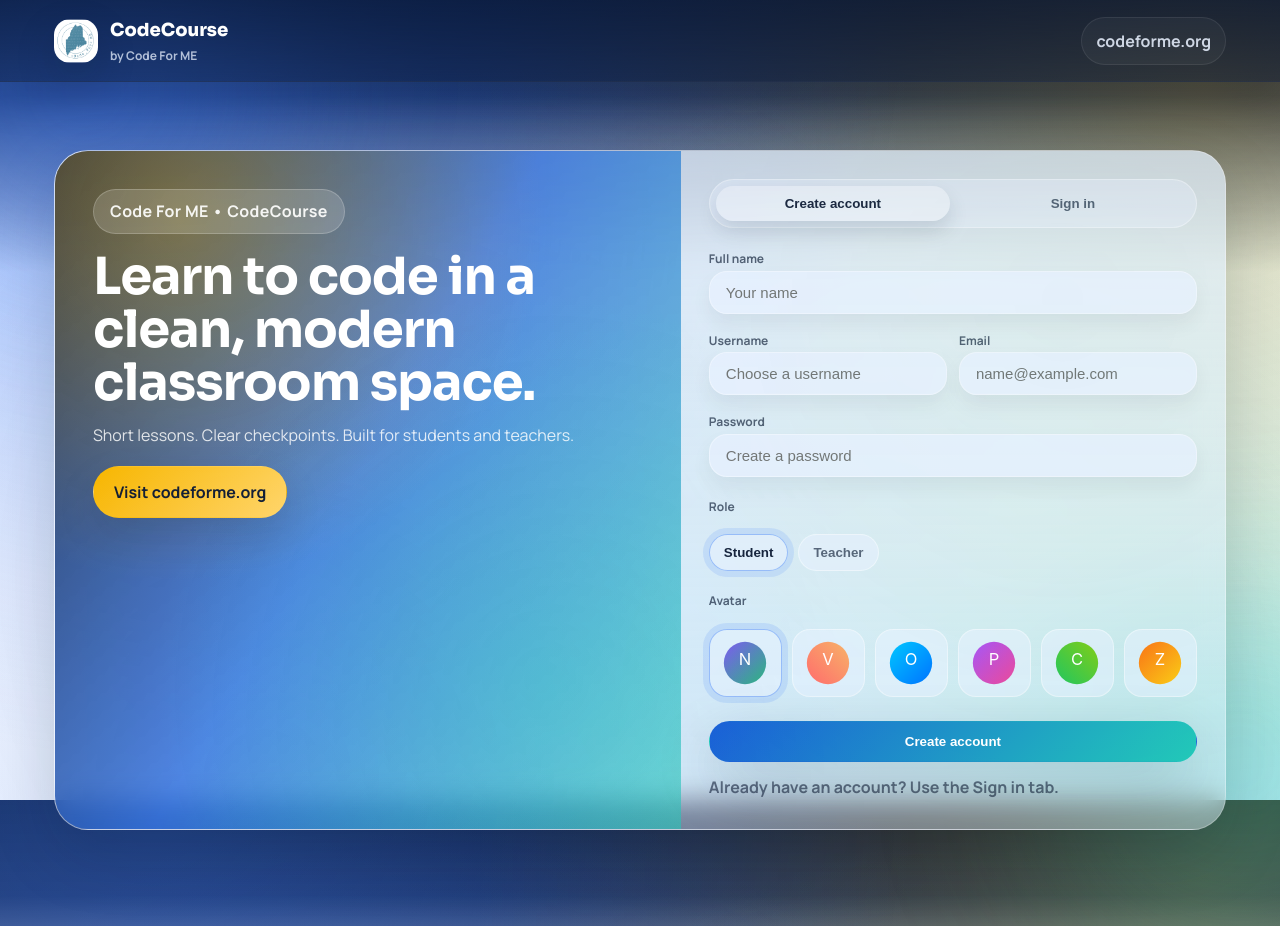
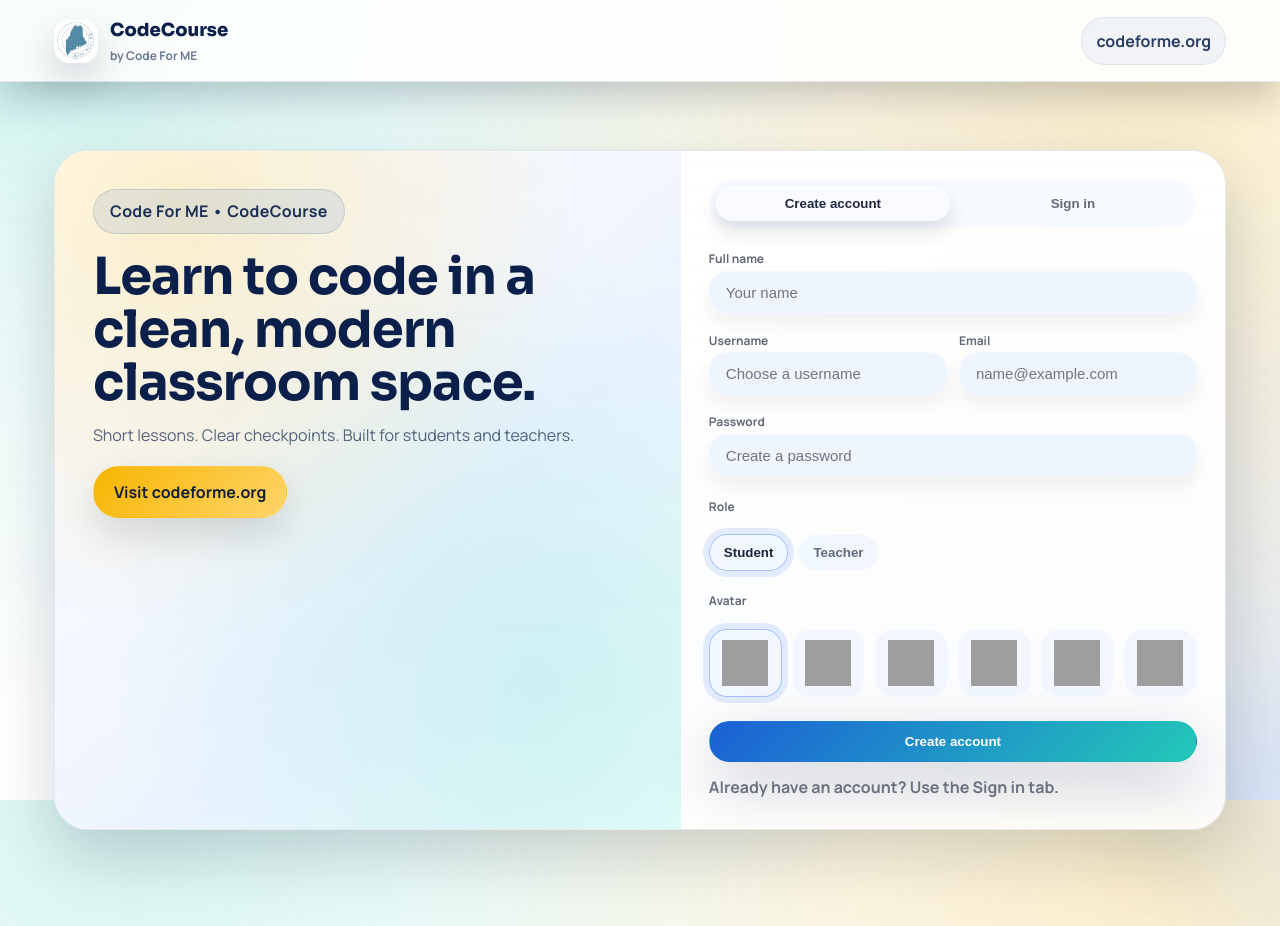
Before and after one commit to hsteenstra/codecourse-, a Flask app: page / in a window 1280 px wide. Run offline with Flask 3, Linux system fonts and the light colour scheme; grey boxes are pictures that could not be loaded.

Commit message:
Refresh colors + photo avatars

```diff
--- a/static/style.css
+++ b/static/style.css
@@ -16,19 +16,12 @@
   --font-body: "Manrope", ui-sans-serif, system-ui, -apple-system, Segoe UI, sans-serif;
 
   /* Surfaces */
-  --bg: linear-gradient(
-    180deg,
-    rgba(8, 23, 54, 0.98) 0%,
-    rgba(11, 31, 75, 0.94) 12%,
-    #e6efff 34%,
-    #f3f7ff 72%,
-    #e9f1ff 100%
-  );
-  --glass: linear-gradient(180deg, rgba(233, 241, 255, 0.72), rgba(233, 241, 255, 0.42));
-  --glass-2: linear-gradient(180deg, rgba(233, 241, 255, 0.60), rgba(233, 241, 255, 0.30));
-  --stroke: rgba(255, 255, 255, 0.26);
-  --stroke-2: rgba(255, 255, 255, 0.18);
-  --stroke-ink: rgba(7, 17, 42, 0.08);
+  --bg: #ffffff;
+  --glass: linear-gradient(180deg, rgba(255, 255, 255, 0.96), rgba(255, 255, 255, 0.86));
+  --glass-2: linear-gradient(180deg, rgba(255, 255, 255, 0.92), rgba(255, 255, 255, 0.78));
+  --stroke: rgba(11, 31, 75, 0.10);
+  --stroke-2: rgba(11, 31, 75, 0.08);
+  --stroke-ink: rgba(11, 31, 75, 0.10);
 
   /* Shadows */
   --shadow-xl: 0 34px 90px rgba(5, 15, 36, 0.22);
@@ -61,38 +54,37 @@ body {
   line-height: 1.65;
   overflow-x: hidden;
   background:
-    radial-gradient(circle at 12% 0%, rgba(63, 123, 246, 0.40), transparent 55%),
-    radial-gradient(circle at 94% 10%, rgba(247, 181, 0, 0.26), transparent 52%),
-    radial-gradient(circle at 80% 92%, rgba(35, 201, 184, 0.26), transparent 56%),
-    radial-gradient(circle at 34% 72%, rgba(27, 95, 214, 0.14), transparent 58%),
+    radial-gradient(circle at 10% 0%, rgba(35, 201, 184, 0.18), transparent 52%),
+    radial-gradient(circle at 90% 10%, rgba(247, 181, 0, 0.20), transparent 55%),
+    radial-gradient(circle at 80% 90%, rgba(27, 95, 214, 0.16), transparent 55%),
     var(--bg);
 }
 
-/* Ambient “aurora” blobs */
+/* Subtle floating accents (reduced to avoid blocking text) */
 body::before,
 body::after {
   content: "";
   position: fixed;
-  width: 620px;
-  height: 620px;
-  filter: blur(70px);
-  opacity: 0.55;
+  width: 380px;
+  height: 380px;
+  filter: blur(60px);
+  opacity: 0.22;
   z-index: -1;
   border-radius: 50%;
-  animation: floaty 20s ease-in-out infinite;
+  animation: floaty 26s ease-in-out infinite;
 }
 
 body::before {
-  top: -240px;
-  left: -240px;
-  background: radial-gradient(circle, rgba(63, 123, 246, 0.80), transparent 62%);
+  top: -180px;
+  left: -180px;
+  background: radial-gradient(circle, rgba(35, 201, 184, 0.75), transparent 60%);
 }
 
 body::after {
-  bottom: -260px;
-  right: -260px;
-  background: radial-gradient(circle, rgba(35, 201, 184, 0.72), transparent 62%);
-  animation-duration: 26s;
+  bottom: -200px;
+  right: -200px;
+  background: radial-gradient(circle, rgba(27, 95, 214, 0.68), transparent 60%);
+  animation-duration: 30s;
 }
 
 @keyframes floaty {
@@ -146,8 +138,8 @@ code {
   top: 0;
   z-index: 60;
   backdrop-filter: blur(16px);
-  background: linear-gradient(180deg, rgba(8, 23, 54, 0.70), rgba(8, 23, 54, 0.45));
-  border-bottom: 1px solid rgba(255, 255, 255, 0.06);
+  background: rgba(255, 255, 255, 0.86);
+  border-bottom: 1px solid rgba(11, 31, 75, 0.10);
   box-shadow: 0 14px 40px rgba(5, 15, 36, 0.22);
 }
 
@@ -179,8 +171,8 @@ code {
   box-shadow: 0 16px 40px rgba(5, 15, 36, 0.20);
 }
 
-.brand-name { font-family: var(--font-display); font-weight: 800; font-size: 18px; color: #fff; }
-.brand-sub { font-size: 12px; font-weight: 700; color: rgba(233, 241, 255, 0.74); }
+.brand-name { font-family: var(--font-display); font-weight: 800; font-size: 18px; color: var(--navy); }
+.brand-sub { font-size: 12px; font-weight: 700; color: rgba(11, 31, 75, 0.60); }
 
 .nav-links {
   display: flex;
@@ -194,16 +186,16 @@ code {
   padding: 10px 14px;
   border-radius: 999px;
   font-weight: 700;
-  color: rgba(233, 241, 255, 0.86);
-  background: rgba(255, 255, 255, 0.04);
-  border: 1px solid rgba(255, 255, 255, 0.08);
+  color: rgba(11, 31, 75, 0.86);
+  background: rgba(27, 95, 214, 0.06);
+  border: 1px solid rgba(11, 31, 75, 0.08);
   transition: transform 0.2s ease, background 0.2s ease, border-color 0.2s ease;
 }
 
 .nav-links a:hover {
   transform: translateY(-1px);
-  background: rgba(255, 255, 255, 0.10);
-  border-color: rgba(255, 255, 255, 0.18);
+  background: rgba(27, 95, 214, 0.12);
+  border-color: rgba(11, 31, 75, 0.12);
 }
 
 .profile {
@@ -251,18 +243,8 @@ code {
   overflow: hidden;
 }
 
-.card::after {
-  content: "";
-  position: absolute;
-  inset: -2px;
-  background:
-    radial-gradient(circle at 14% 8%, rgba(247, 181, 0, 0.20), transparent 44%),
-    radial-gradient(circle at 86% 22%, rgba(35, 201, 184, 0.18), transparent 56%),
-    radial-gradient(circle at 18% 92%, rgba(63, 123, 246, 0.18), transparent 54%);
-  opacity: 0.55;
-  mix-blend-mode: soft-light;
-  pointer-events: none;
-}
+/* Remove heavy overlay to keep text clean */
+.card::after { content: none; }
 
 .card > * { position: relative; }
 
@@ -400,11 +382,11 @@ input:focus, select:focus, textarea:focus {
 
 .auth-left {
   padding: 38px;
-  color: rgba(255, 255, 255, 0.92);
+  color: rgba(11, 31, 75, 0.92);
   background:
-    radial-gradient(circle at 20% 10%, rgba(247, 181, 0, 0.35), transparent 46%),
-    radial-gradient(circle at 78% 78%, rgba(35, 201, 184, 0.28), transparent 54%),
-    linear-gradient(120deg, rgba(8, 23, 54, 0.88) 0%, rgba(27, 95, 214, 0.72) 48%, rgba(35, 201, 184, 0.52) 100%);
+    radial-gradient(circle at 20% 10%, rgba(247, 181, 0, 0.20), transparent 52%),
+    radial-gradient(circle at 78% 78%, rgba(35, 201, 184, 0.16), transparent 60%),
+    linear-gradient(135deg, rgba(255, 255, 255, 0.95) 0%, rgba(233, 241, 255, 0.82) 60%, rgba(233, 255, 252, 0.78) 100%);
 }
 
 .auth-badge {
@@ -413,14 +395,14 @@ input:focus, select:focus, textarea:focus {
   gap: 10px;
   padding: 8px 16px;
   border-radius: 999px;
-  background: rgba(255, 255, 255, 0.16);
-  border: 1px solid rgba(255, 255, 255, 0.20);
+  background: rgba(27, 95, 214, 0.10);
+  border: 1px solid rgba(11, 31, 75, 0.12);
   font-weight: 800;
   letter-spacing: 0.02em;
 }
 
-.auth-left h1 { color: #fff; }
-.auth-left .subtitle { color: rgba(255, 255, 255, 0.82); }
+.auth-left h1 { color: var(--navy); }
+.auth-left .subtitle { color: rgba(11, 31, 75, 0.68); }
 
 .auth-steps { margin-top: 22px; display: grid; gap: 12px; }
 .auth-step {
```
Also changed, not shown: other parts of static/style.css (+29 -23 lines), static/avatars/avatar-1.svg, static/avatars/avatar-2.svg, static/avatars/avatar-3.svg, static/avatars/avatar-4.svg, static/avatars/avatar-5.svg, static/avatars/avatar-6.svg.
